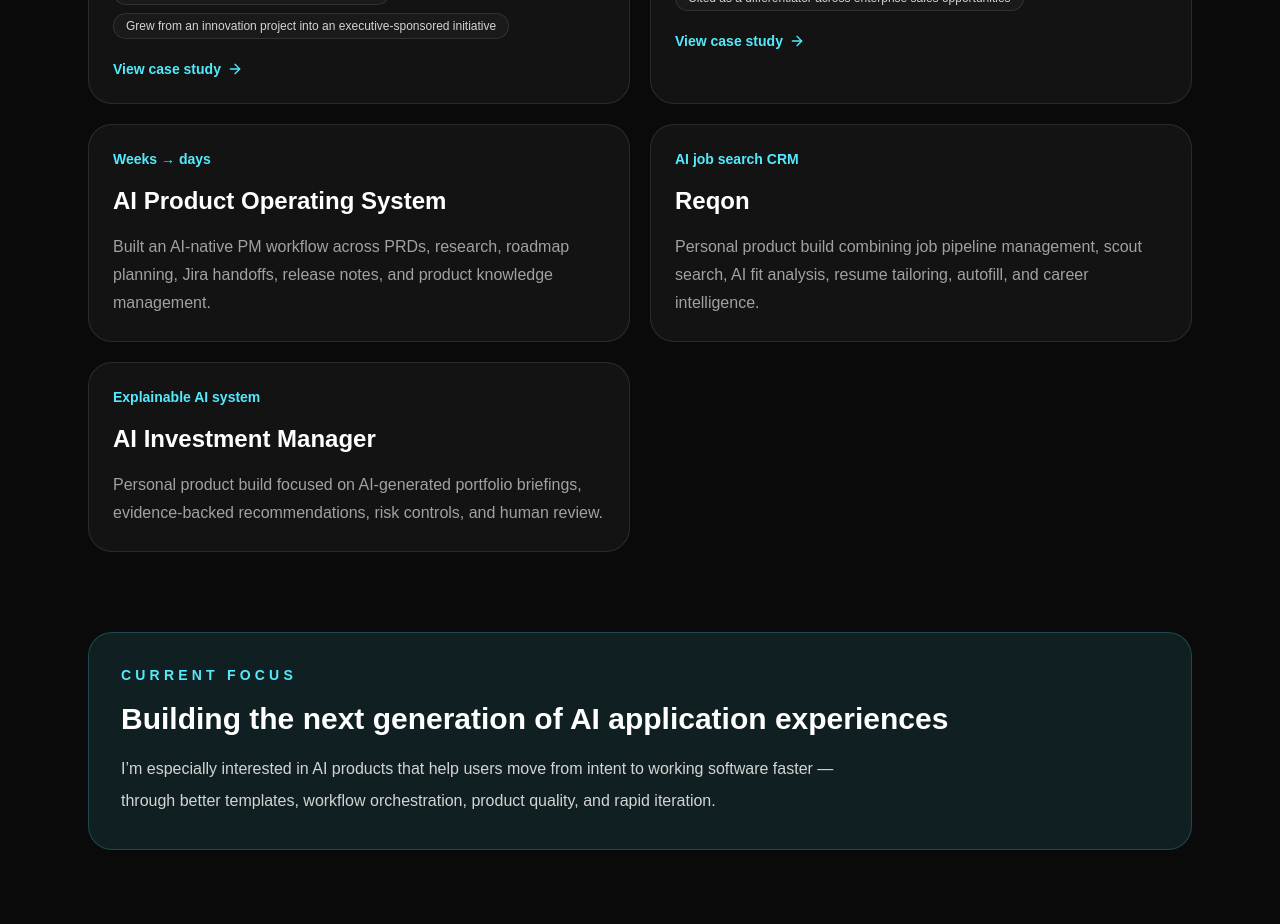
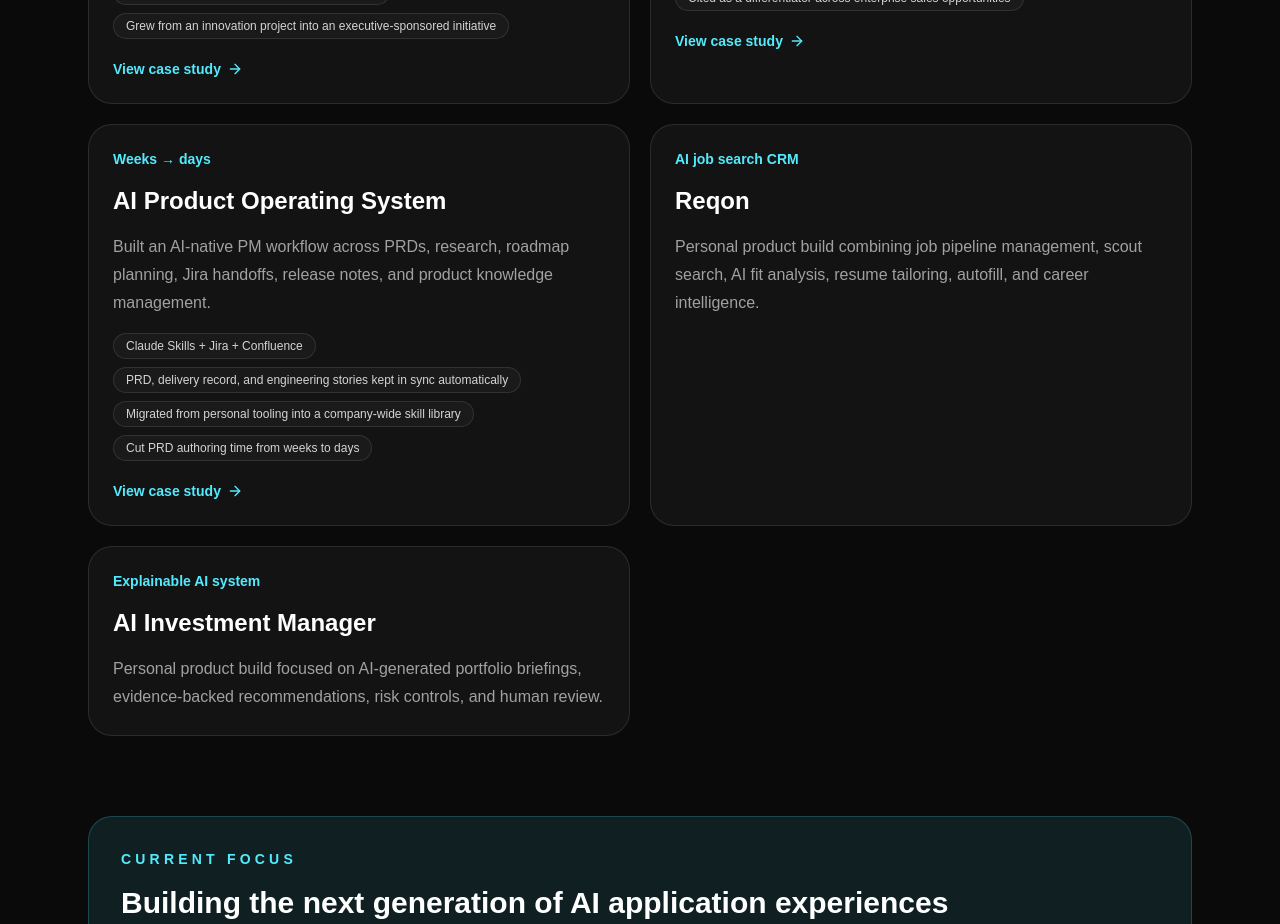
Before and after one commit to dhartung02/dustinhartung.com, a Next.js app: page / in a window 1280 px wide. Shown: the part 980-1904 px from the top of the page. Built offline with nearby package versions, Linux system fonts and the light colour scheme.

Commit message:
Link the homepage AI Product Operating System card to its new case study page

```diff
--- a/src/app/page.tsx
+++ b/src/app/page.tsx
@@ -39,6 +39,13 @@ const work: WorkItem[] = [
     title: "AI Product Operating System",
     tag: "Weeks → days",
     text: "Built an AI-native PM workflow across PRDs, research, roadmap planning, Jira handoffs, release notes, and product knowledge management.",
+    href: "/work/ai-product-operating-system",
+    highlights: [
+      "Claude Skills + Jira + Confluence",
+      "PRD, delivery record, and engineering stories kept in sync automatically",
+      "Migrated from personal tooling into a company-wide skill library",
+      "Cut PRD authoring time from weeks to days",
+    ],
   },
   {
     title: "Reqon",
```
